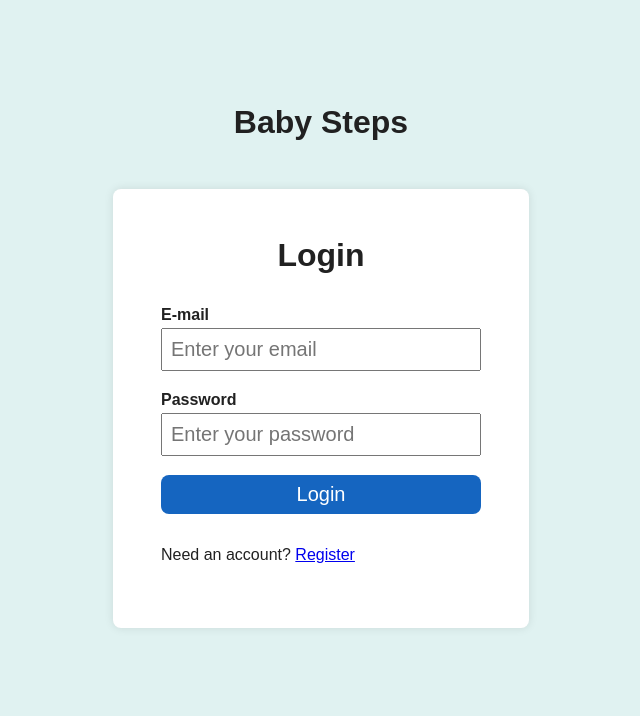
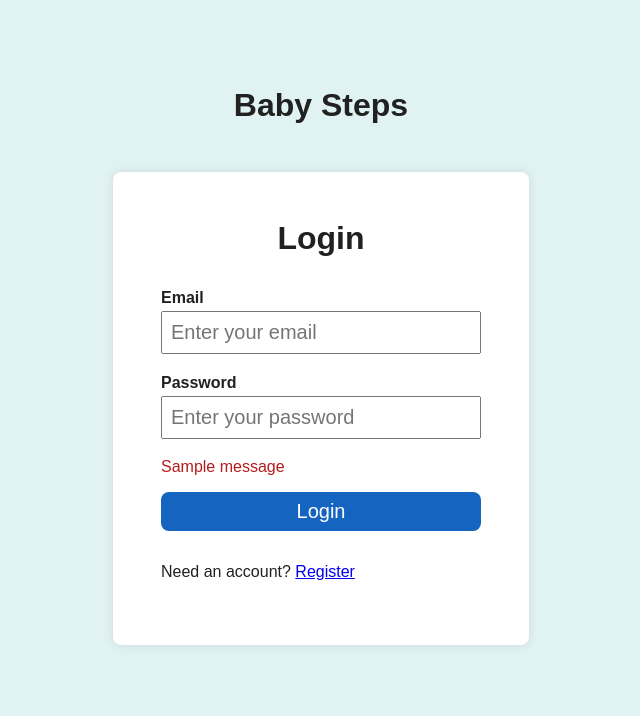
Before and after one commit to nabl2290/cspb-3308-team-5-project, a Flask app: page /login in a window 1280 px wide. Shown: the top 716 px of the page, without its empty margins (319-959 px from the left). Run offline with Flask 3, Linux system fonts and the light colour scheme; tables that the repository leaves empty hold one stand-in row (values such as "Sample post"); one stand-in notice (Sample message) is shown.

Commit message:
Refactor Login form to use new WTForms LoginForm

```diff
--- a/app.py
+++ b/app.py
@@ -6,7 +6,7 @@ import prefix
 
 import user_forms
 
-from flask import Flask, request, render_template, redirect, url_for, session
+from flask import Flask, request, render_template, redirect, url_for, session, flash
 from models import db, User, Child, FeedingEvent
 from queries import create_user, get_user_by_email_and_password
 from seeds import seed_db
@@ -93,23 +93,26 @@ def register_post():
 # Login page with form
 @app.get("/login")
 def login():
-    # Get any error message from query parameters (e.g., after unauthorized access)
-    error = request.args.get('error')
-    return render_template('login.html', error=error)
+    form = user_forms.LoginForm()
+    return render_template('login.html', form=form)
 
 # Post login for authentication
 @app.post("/login")
 def login_post():
-    email = request.form.get('email')
-    password = request.form.get('password')
+    form = user_forms.LoginForm(request.form)
 
-    user = get_user_by_email_and_password(email, password)
+    if form.validate():
+        user = get_user_by_email_and_password(form.email.data, form.password.data)
+        if user is None:
+            flash("Invalid email or password.", "error")
+            return render_template('login.html', form=form), 422
 
-    if user is None:
-        return render_template('login.html', error="Invalid email or password."), 422
-
-    session['user_id'] = user.id
-    return redirect(url_for('dashboard', user_id=user.id))
+        # If authentication is successful, save user ID in session
+        # and redirect to their dashboard
+        session['user_id'] = user.id
+        return redirect(url_for('dashboard', user_id=user.id))
+    else:
+        return render_template('login.html', form=form), 422
 
 # Logout route
 @app.post("/logout")
@@ -156,7 +159,8 @@ def update_user(user_id):
 @app.get("/user/<int:user_id>/dashboard")
 def dashboard(user_id):
     if not authorized_user(user_id):
-        return redirect(url_for('login', error="You are not authorized to access this page"))
+        flash("You are not authorized to access this page.", "error")
+        return redirect(url_for('login'))
 
     user = db.get_or_404(User, user_id)
     babies = user.children
--- a/templates/login.html
+++ b/templates/login.html
@@ -6,18 +6,25 @@
   <h1 class="app-title">Baby Steps</h1>
   <section id="login" class="form form__wrapper">
     <form action="{{ url_for('login') }}" method="post" class="login-form">
+      {{ form.hidden_tag() }}
       <h2 class="form__title">Login</h2>
       <div class="form__input-group">
-        <label for="email">E-mail</label>
-        <input type="email" id="email" name="email" placeholder="Enter your email" required>
+        {{ form.email.label }}
+        {{ form.email(placeholder="Enter your email", required=true) }}
+        {% for error in form.email.errors %}
+          <span class="form__error">{{ error }}</span>
+        {% endfor %}
       </div>
       <div class="form__input-group">
-        <label for="password">Password</label>
-        <input type="password" id="password" name="password" placeholder="Enter your password" required>
+        {{ form.password.label }}
+        {{ form.password(placeholder="Enter your password", required=true) }}
+        {% for error in form.password.errors %}
+          <span class="form__error">{{ error }}</span>
+        {% endfor %}
       </div>
-      {% if error %}
-        <div class="form__error">{{ error }}</div>
-      {% endif %}
+      {% for message in get_flashed_messages() %}
+        <div class="form__error">{{ message }}</div>
+      {% endfor %}
       <div class="form__actions">
         <button type="submit" class="form__submit btn btn--blue">Login</button>
       </div>
```
